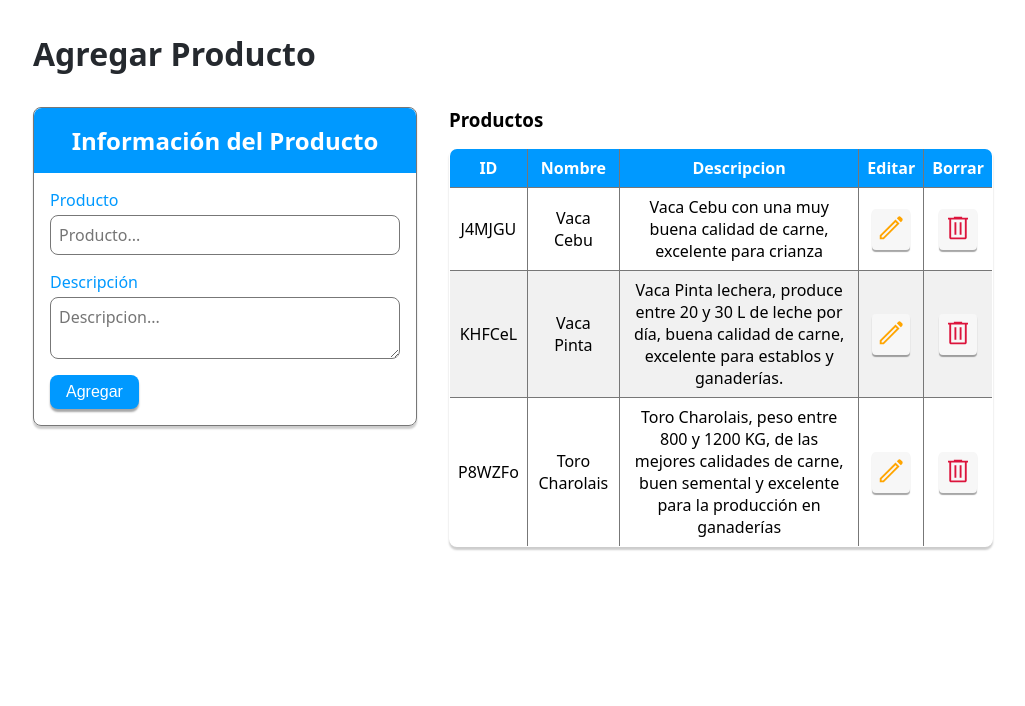
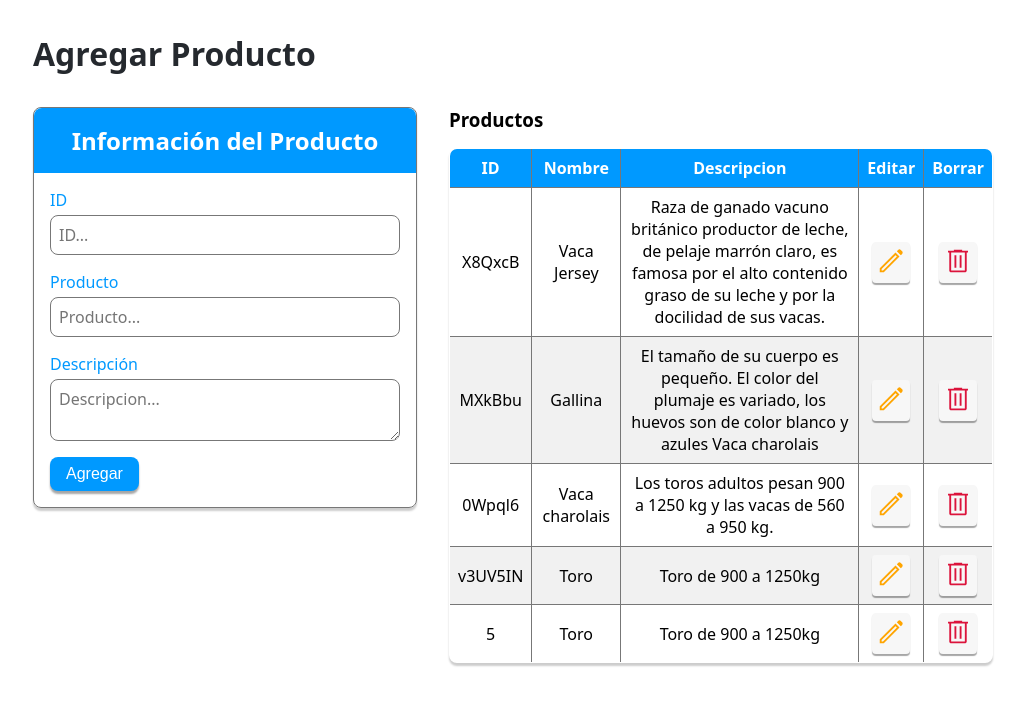
Before and after one commit to Congal-Club/tarea-1-negocios, a React (Vite) app: page / in a window 1280 px wide. Shown: the top 706 px of the page, without its empty margins (127-1152 px from the left). Built offline with nearby package versions, Linux system fonts and the light colour scheme; data requests are answered from the project's data file.

Commit message:
Cambios en clase

```diff
--- a/src/App.jsx
+++ b/src/App.jsx
@@ -34,7 +34,7 @@ export default function App() {
 
     if (isAdding) {
       const productToAdd = {
-        id: generateId(6),
+        id: data.id,
         name: data.product,
         description: data.description
       }
--- a/src/components/Form.jsx
+++ b/src/components/Form.jsx
@@ -6,6 +6,19 @@ export default function Form({ handleSubmit, isAdding, productEditing }) {
       <h3 className={styles.formTitle}>Información del Producto</h3>
 
       <div className={styles.formContent}>
+
+      <div className={styles.formGroup}>
+          <label className={styles.label} htmlFor='id'>ID</label>
+          <input
+            className={styles.input}
+            type='number'
+            id='id'
+            name='id'
+            placeholder='ID...'
+            defaultValue={isAdding ? '' : productEditing.id}
+          />
+        </div>
+
         <div className={styles.formGroup}>
           <label className={styles.label} htmlFor='product'>Producto</label>
           <input
--- a/src/db.json
+++ b/src/db.json
@@ -1,19 +1,29 @@
 {
   "products": [
     {
-      "id": "J4MJGU",
-      "name": "Vaca Cebu",
-      "description": "Vaca Cebu con una muy buena calidad de carne, excelente para crianza"
+      "id": "X8QxcB",
+      "name": "Vaca Jersey",
+      "description": "Raza de ganado vacuno británico productor de leche, de pelaje marrón claro, es famosa por el alto contenido graso de su leche y por la docilidad de sus vacas."
     },
     {
-      "id": "KHFCeL",
-      "name": "Vaca Pinta",
-      "description": "Vaca Pinta lechera, produce entre 20 y 30 L de leche por día, buena calidad de carne, excelente para establos y ganaderías."
+      "id": "MXkBbu",
+      "name": "Gallina",
+      "description": "El tamaño de su cuerpo es pequeño. El color del plumaje es variado, los huevos son de color blanco y azules\nVaca charolais\n"
     },
     {
-      "id": "P8WZFo",
-      "name": "Toro Charolais",
-      "description": "Toro Charolais, peso entre 800 y 1200 KG, de las mejores calidades de carne, buen semental y excelente para la producción en ganaderías "
+      "id": "0Wpql6",
+      "name": "Vaca charolais",
+      "description": "Los toros adultos pesan 900 a 1250 kg y las vacas de 560 a 950 kg."
+    },
+    {
+      "name": "Toro",
+      "description": "Toro de 900 a 1250kg",
+      "id": "v3UV5IN"
+    },
+    {
+      "id": "5",
+      "name": "Toro",
+      "description": "Toro de 900 a 1250kg"
     }
   ]
 }
```
